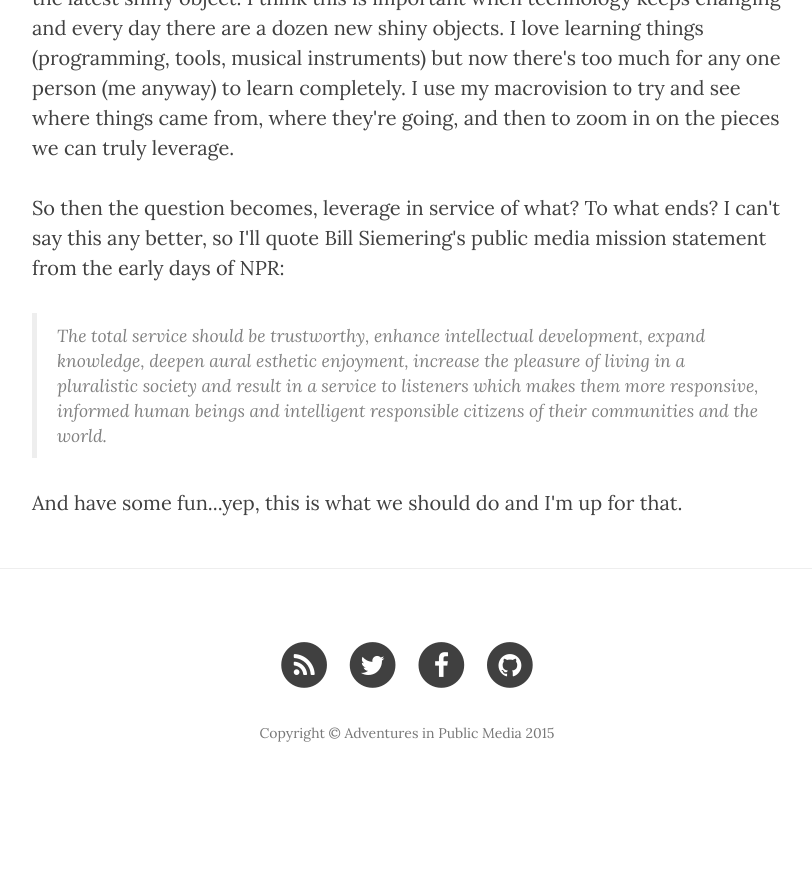
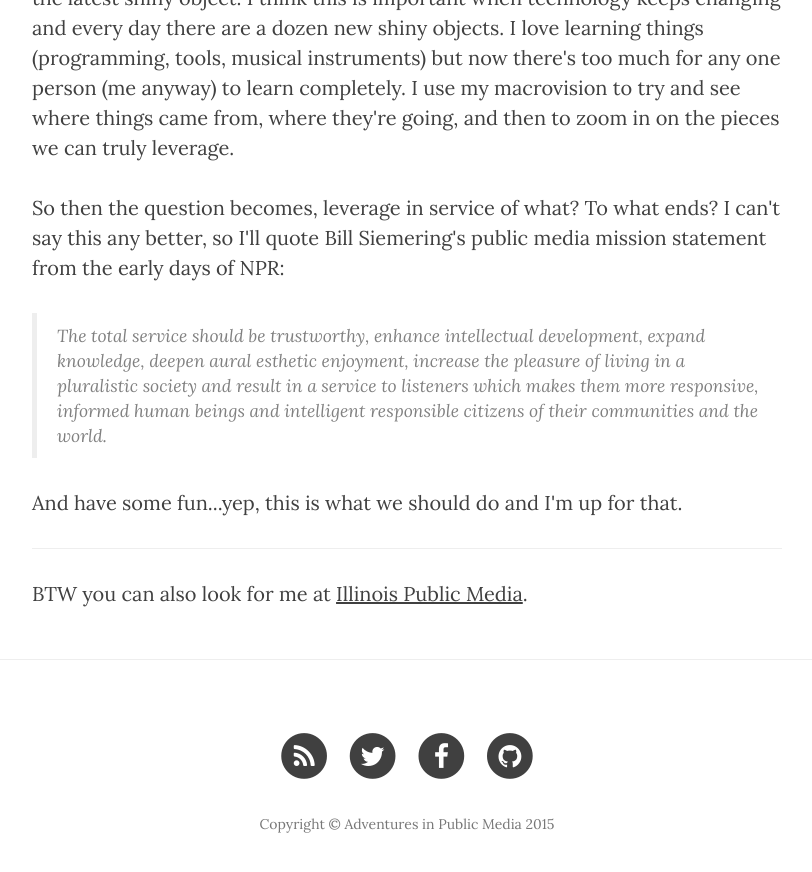
Before and after one commit to jackbrighton/jackbrighton.github.io, a Jekyll site: the page built from about.html, in a window 1280 px wide and 900 px high, scrolled down 875 px. Shown: the top 872 px of the window, without its empty margins (233-1045 px from the left). Built offline with Jekyll 4.4.1, drawn with Linux system fonts in a browser that asks for light colours; nearby versions of some CDN libraries; before the commit the page ends 1684 px from its top, so only the background shows below that.

Commit message:
add will link to About page

```diff
--- a/about.html
+++ b/about.html
@@ -16,3 +16,6 @@ header-img: "img/zion.jpg"
 <blockquote>The total service should be trustworthy, enhance intellectual development, expand knowledge, deepen aural esthetic enjoyment, increase the pleasure of living in a pluralistic society and result in a service to listeners which makes them more responsive, informed human beings and intelligent responsible citizens of their communities and the world.</blockquote>
 
 <p>And have some fun...yep, this is what we should do and I'm up for that.</p>
+
+<hr>
+<p>BTW you can also look for me at <a href="http://will.illinois.edu">Illinois Public Media</a>.</p>
```
